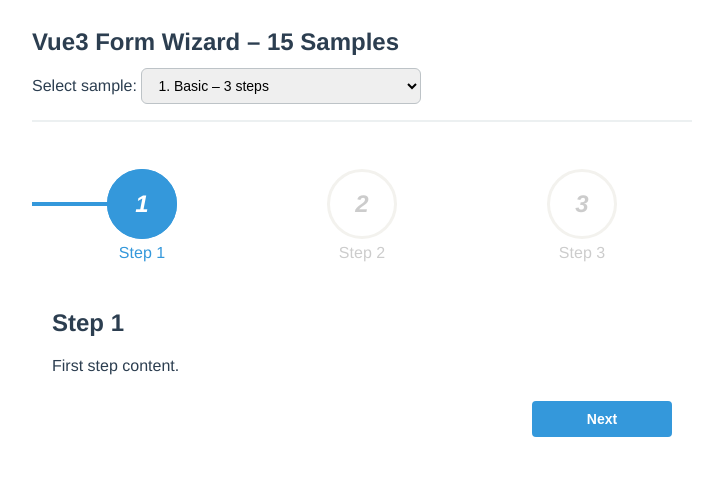
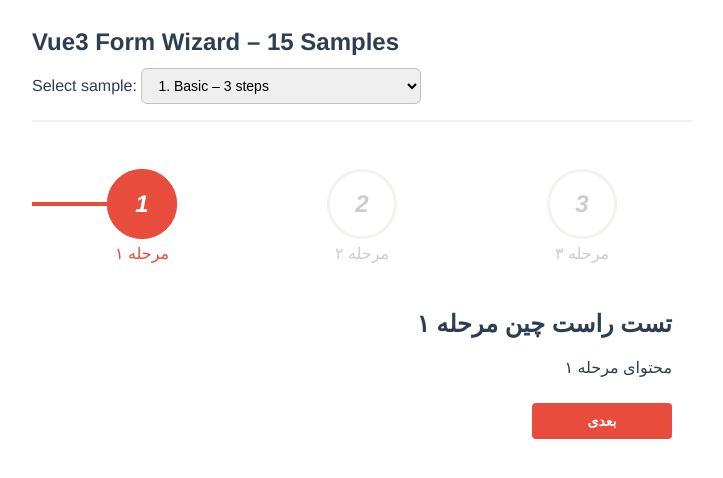
Before and after one commit to parsajiravand/vue3-form-wizard, a Vue app: page / in a window 1280 px wide. Shown: the top 478 px of the page, without its empty margins (278-1001 px from the left). Built offline with nearby package versions, Linux system fonts and the light colour scheme.

Commit message:
Setup RTL style first part

```diff
--- a/src/App.vue
+++ b/src/App.vue
@@ -116,10 +116,15 @@
     <main class="main">
       <!-- 1. Basic -->
       <div v-show="currentSample === '1'" class="sample">
-        <form-wizard title="Basic Wizard" color="#3498db" @on-complete="handleComplete('1')">
-          <tab-content title="Step 1"><div><h2>Step 1</h2><p>First step content.</p></div></tab-content>
-          <tab-content title="Step 2"><div><h2>Step 2</h2><p>Second step content.</p></div></tab-content>
-          <tab-content title="Step 3"><div><h2>Step 3</h2><p>Third step content.</p></div></tab-content>
+        <form-wizard title="تست راست چین"
+        rtl
+         back-button-text="قبلی"
+         next-button-text="بعدی"
+         finish-button-text="تکمیل"
+        @on-complete="handleComplete('1')">
+          <tab-content title="مرحله ۱"><div><h2>تست راست چین مرحله ۱</h2><p> محتوای مرحله ۱ </p></div></tab-content>
+          <tab-content title="مرحله ۲"><div><h2>تست راست چین مرحله ۲</h2><p> محتوای مرحله ۲ </p></div></tab-content>
+          <tab-content title="مرحله ۳"><div><h2>تست راست چین مرحله ۳</h2><p> محتوای مرحله ۳ </p></div></tab-content>
         </form-wizard>
       </div>
 
--- a/src/assets/form-wizard/_wizard-card.scss
+++ b/src/assets/form-wizard/_wizard-card.scss
@@ -147,4 +147,15 @@
 
     }
   }
+
+  &.fw-rtl-content {
+    // Keep header/steps/progress bar in logical LTR
+    direction: ltr;
+
+    .wizard-tab-content,
+    .wizard-tab-container {
+      direction: rtl;
+      text-align: right;
+    }
+  }
 }
--- a/src/components/FormWizard.vue
+++ b/src/components/FormWizard.vue
@@ -2,7 +2,7 @@
   <div
     :id="wizardId"
     class="vue-form-wizard"
-    :class="[stepSize, { vertical: isVertical }]"
+    :class="[stepSize, { vertical: isVertical, 'fw-rtl-content': rtl }]"
     @keyup.right="focusNextTab"
     @keyup.left="focusPrevTab"
   >
@@ -165,6 +165,7 @@
   schema?: FormWizardSchema;
   modelValue?: WizardData;
   schemaComponents?: Record<string, any>;
+  rtl?: boolean;
 }>(), {
   id: undefined,
   title: "Awesome Wizard",
@@ -184,6 +185,7 @@
   startIndex: 0,
   disableBackOnClickStep: false,
   disableBack: false,
+  rtl: false,
 });
 
 let wizardInstanceCounter = 0;
--- a/src/types.ts
+++ b/src/types.ts
@@ -46,6 +46,8 @@
   modelValue?: WizardData;
   // Map of schema step ids/component keys to Vue components
   schemaComponents?: Record<string, any>;
+  // Optional RTL mode for content (steps remain LTR)
+  rtl?: boolean;
 }
 
 export interface FormWizardEmits {
```
Also changed, not shown: 1 other file (tests, documents, lock files or other folders).
